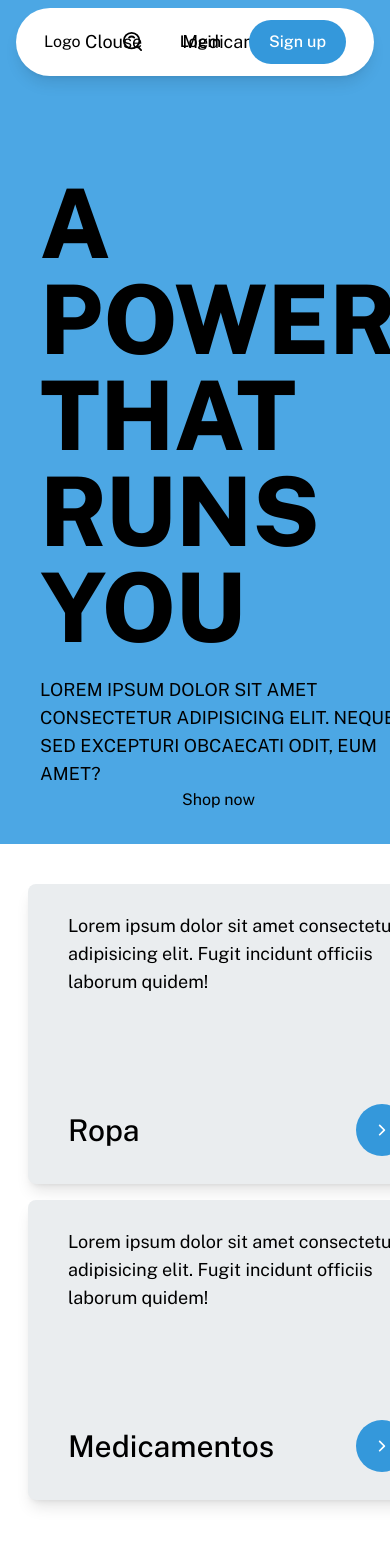
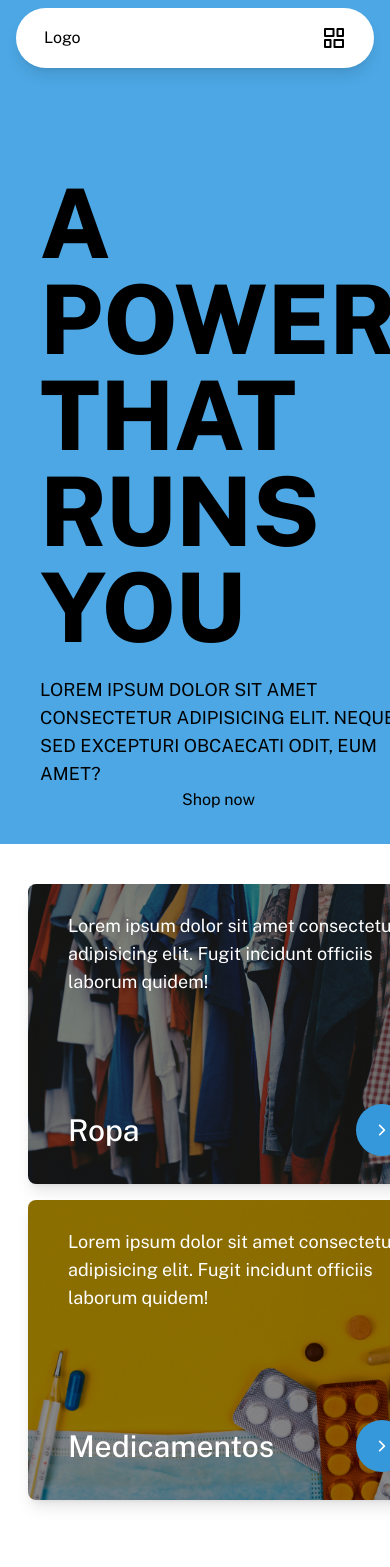
Before and after one commit to Chacaponquin/runex, a Next.js app: page / in a window 390 px wide. Shown: the top 1567 px of the page. Built offline with nearby package versions, Linux system fonts and the light colour scheme; no server answers.

Commit message:
Add more responsive features in lanfing page

```diff
--- a/src/containers/Landing/components/Navbar/Navbar.tsx
+++ b/src/containers/Landing/components/Navbar/Navbar.tsx
@@ -1,5 +1,6 @@
-import React from "react";
-import { Buttons, Links, Logo } from "./components";
+"use client";
+
+import { Buttons, Links, Logo, Menu } from "./components";
 import { useNavbar } from "./hooks";
 
 export default function Navbar() {
@@ -7,10 +8,11 @@ export default function Navbar() {
 
   return (
     <div className="fixed top-0 left-0 w-full flex justify-center bg-transparent z-50 pt-2 2xl:px-20 px-4 xl:px-10">
-      <nav className="grid grid-cols-3 w-full lg:py-1.5 py-1 xl:px-20 px-7 rounded-full shadow-lg bg-white">
+      <nav className="grid grid-cols-2 xl:grid-cols-3 w-full lg:py-1.5 h-[70px] esm:h-[60px] xl:px-20 px-7 rounded-full shadow-lg bg-white">
         <Logo />
         <Links links={links} />
         <Buttons />
+        <Menu />
       </nav>
     </div>
   );
--- a/src/containers/Landing/components/Navbar/components/Buttons/Buttons.tsx
+++ b/src/containers/Landing/components/Navbar/components/Buttons/Buttons.tsx
@@ -5,7 +5,7 @@ import React from "react";
 
 export default function Buttons() {
   return (
-    <section className="flex items-center stroke-black justify-end gap-x-7 py-2">
+    <section className="xl:flex hidden items-center stroke-black justify-end gap-x-7">
       <button className="mr-2">
         <Search size={22} />
       </button>
--- a/src/containers/Landing/components/Navbar/components/Links/Links.tsx
+++ b/src/containers/Landing/components/Navbar/components/Links/Links.tsx
@@ -8,7 +8,7 @@ interface Props {
 
 export default function Links({ links }: Props) {
   return (
-    <section className="flex items-center gap-x-10 justify-center">
+    <section className="xl:flex hidden items-center gap-x-10 justify-center">
       {links.map((link, index) => (
         <Link key={index} href={link.url}>
           <span className="text-lg hover:underline hover:underline-offset-4">
--- /dev/null
+++ b/src/containers/Landing/components/Navbar/components/Menu/Menu.tsx
@@ -0,0 +1,11 @@
+import { Menu as MenuIcon } from "@modules/app/modules/icon/components";
+
+export default function Menu() {
+  return (
+    <section className="flex xl:hidden items-center stroke-black justify-end">
+      <button>
+        <MenuIcon size={24} />
+      </button>
+    </section>
+  );
+}
--- a/src/containers/Landing/components/Navbar/components/index.ts
+++ b/src/containers/Landing/components/Navbar/components/index.ts
@@ -1,5 +1,6 @@
 import Buttons from "./Buttons/Buttons";
 import Links from "./Links/Links";
 import Logo from "./Logo/Logo";
+import Menu from "./Menu/Menu";
 
-export { Buttons, Logo, Links };
+export { Buttons, Logo, Links, Menu };
--- a/src/containers/Landing/components/Sections/components/Card/Card.tsx
+++ b/src/containers/Landing/components/Sections/components/Card/Card.tsx
@@ -1,9 +1,9 @@
 "use client";
 
-import React, { useState } from "react";
+import { useState } from "react";
 import Link from "next/link";
-import { Image as ImageSection } from "./components";
 import { CardTitle } from "./shared/components";
+import clsx from "clsx";
 
 interface Props {
   image: { src: string; alt: string };
@@ -23,18 +23,39 @@ export default function Card({ description, title, url, image }: Props) {
     setHover(false);
   }
 
+  const CLASS = clsx(
+    "flex flex-col justify-between",
+    "shadow-lg",
+    "cursor-pointer",
+    "py-7 px-10",
+    "min-w-[420px] min-h-[300px]",
+    "rounded-lg",
+    "text-white"
+  );
+
+  const TEXT_CLASS = clsx("text-lg leading-7", {
+    visible: !hover,
+    invisible: hover,
+  });
+
   return (
     <Link href={url}>
       <article
         onMouseEnter={handleMouseEnter}
         onMouseLeave={handleMouseLeave}
-        className="bg-gray-100 shadow-lg cursor-pointer relative rounded-lg min-w-[420px] min-h-[300px] flex flex-col justify-between py-7 px-10"
+        className={CLASS}
+        style={{
+          backgroundImage: ` linear-gradient(rgba(0, 0, 0, 0.45), rgba(0, 0, 0, 0.45)), url(${image.src})`,
+          backgroundSize: hover ? "110%" : "120%",
+          backgroundRepeat: "no-repeat",
+          backgroundPosition: "center",
+          transitionProperty: "background-size",
+          transitionDuration: "0.9s",
+        }}
       >
-        <p className="text-lg leading-7">{description}</p>
+        <p className={TEXT_CLASS}>{description}</p>
 
         <CardTitle text={title} hover={hover} />
-
-        <ImageSection src={image.src} hover={hover} />
       </article>
     </Link>
   );
--- a/src/containers/Landing/components/Sections/components/Card/components/Image/Image.tsx
+++ /dev/null
@@ -1,25 +0,0 @@
-import React from "react";
-import { CardTitle } from "../../shared/components";
-
-interface Props {
-  src: string;
-  hover: boolean;
-}
-
-export default function ImageSection({ src, hover }: Props) {
-  return (
-    <div
-      className="absolute w-full h-full top-0 left-0 rounded-xl duration-1000 flex flex-col justify-end text-white py-7 px-10"
-      style={{
-        backgroundImage: ` linear-gradient(rgba(0, 0, 0, 0.45), rgba(0, 0, 0, 0.45)), url(${src})`,
-        backgroundSize: hover ? "110%" : "120%",
-        backgroundRepeat: "no-repeat",
-        backgroundPosition: "center",
-        visibility: hover ? "visible" : "hidden",
-        transitionProperty: "background-size",
-      }}
-    >
-      <CardTitle text="Go." hover={hover} />
-    </div>
-  );
-}
--- a/src/containers/Landing/components/Sections/components/Card/components/index.ts
+++ /dev/null
@@ -1,3 +0,0 @@
-import Image from "./Image/Image";
-
-export { Image };
--- a/src/containers/Landing/components/Sections/components/Card/shared/components/CardTitle/CardTitle.tsx
+++ b/src/containers/Landing/components/Sections/components/Card/shared/components/CardTitle/CardTitle.tsx
@@ -9,7 +9,7 @@ interface Props {
 export default function CardTitle({ text, hover }: Props) {
   return (
     <div className="flex justify-between w-full items-center">
-      <h2 className="text-3xl font-fontMedium">{text}</h2>
+      <h2 className="text-3xl font-fontMedium">{hover ? "Go." : text}</h2>
       <Redirect hover={hover} />
     </div>
   );
--- /dev/null
+++ b/src/modules/app/modules/icon/components/Menu.tsx
@@ -0,0 +1,44 @@
+import React from "react";
+import { IconProps } from "../interfaces";
+import { DEFAULT_ICON_SIZE } from "../constants";
+
+export default function Menu({ size = DEFAULT_ICON_SIZE }: IconProps) {
+  return (
+    <svg
+      width={size}
+      height={size}
+      viewBox="0 0 48 48"
+      fill="none"
+      xmlns="http://www.w3.org/2000/svg"
+    >
+      <path
+        d="M23 20L23 6L6 6L6 20L23 20Z"
+        fill="none"
+        stroke="inherit"
+        strokeWidth="4"
+        strokeLinejoin="round"
+      />
+      <path
+        d="M42 42V28L25 28L25 42H42Z"
+        fill="none"
+        stroke="inherit"
+        strokeWidth="4"
+        strokeLinejoin="round"
+      />
+      <path
+        d="M31 6V20H42V6H31Z"
+        fill="none"
+        stroke="inherit"
+        strokeWidth="4"
+        strokeLinejoin="round"
+      />
+      <path
+        d="M6 28L6 42H17V28H6Z"
+        fill="none"
+        stroke="inherit"
+        strokeWidth="4"
+        strokeLinejoin="round"
+      />
+    </svg>
+  );
+}
--- a/src/modules/app/modules/icon/components/index.ts
+++ b/src/modules/app/modules/icon/components/index.ts
@@ -9,6 +9,7 @@ import Email from "./Email";
 import Facebook from "./Facebook";
 import Favorite from "./Favorite";
 import Instagram from "./Instagram";
+import Menu from "./Menu";
 import Minus from "./Minus";
 import Phone from "./Phone";
 import Plus from "./Plus";
@@ -32,4 +33,5 @@ export {
   Dislike,
   Plus,
   Minus,
+  Menu,
 };
```
